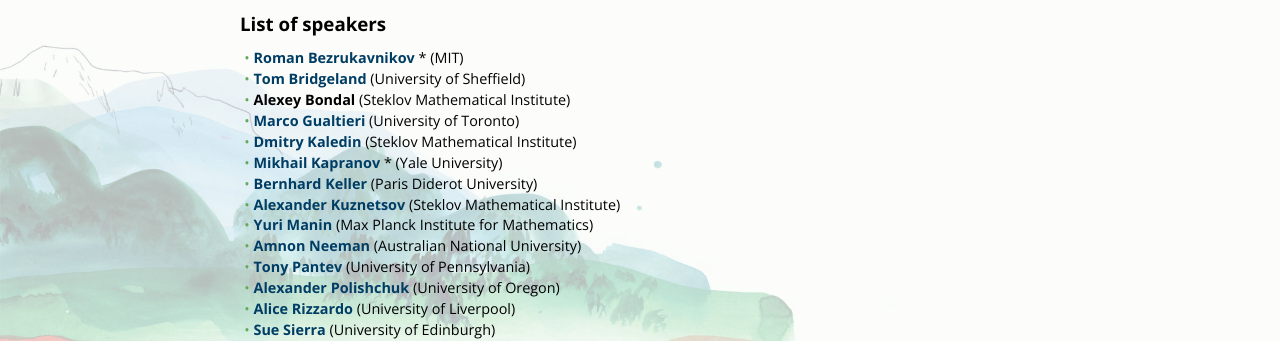
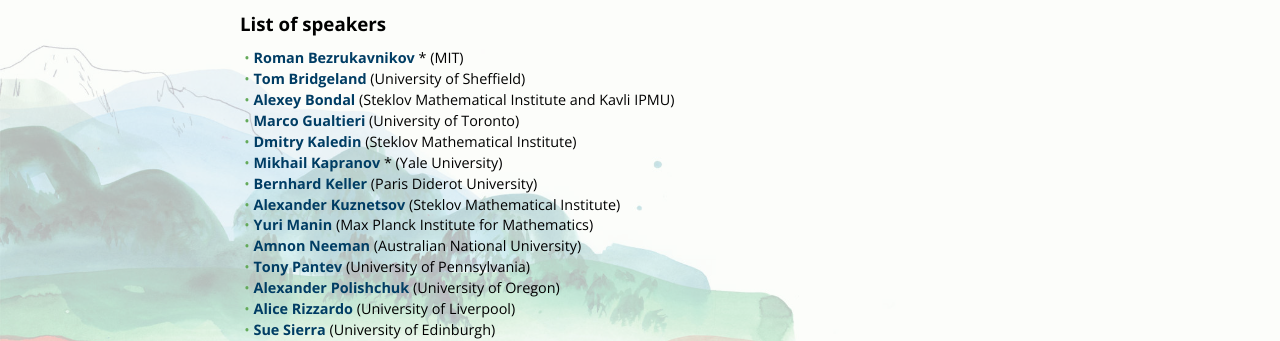
Before and after one commit to ncag-info/antwerp-2020, a Jekyll site: the page built from index.html, in a window 1280 px wide. Shown: the part 440-781 px from the top of the page. Built offline with Jekyll 4.4.1, drawn with Linux system fonts in a browser that asks for light colours; nearby versions of some CDN libraries; library files that are not in the unit come from our copies.

Commit message:
Added link

```diff
--- a/_data/speakers.yml
+++ b/_data/speakers.yml
@@ -11,7 +11,8 @@
 
 bondal:
   name: Alexey Bondal
-  affiliation: Steklov Mathematical Institute
+  affiliation: Steklov Mathematical Institute and Kavli IPMU
+  website: https://db.ipmu.jp/member/personal/170en.html
 
 gualtieri:
   name: Marco Gualtieri
```
